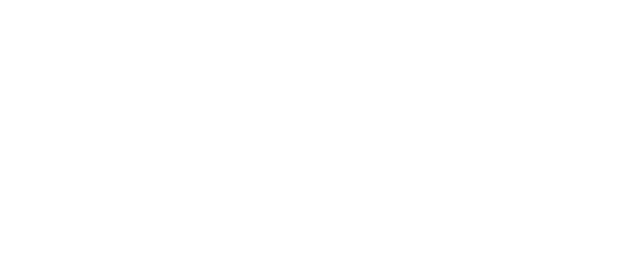
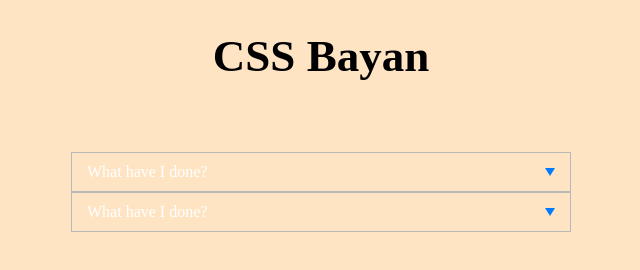
Before and after one commit to Fafalya86/cssBayan, a plain HTML site: page cssBayan/index.html in a window 1280 px wide. Shown: the whole page, without its empty margins (319-959 px from the left). Drawn offline with Linux system fonts and the light colour scheme.

Commit message:
feat: change files (Sat, Mar 11, 2023 07:44:45 PM)

```diff
--- a/cssBayan/index.html
+++ b/cssBayan/index.html
@@ -4,9 +4,30 @@
     <meta charset="UTF-8">
     <meta http-equiv="X-UA-Compatible" content="IE=edge">
     <meta name="viewport" content="width=device-width, initial-scale=1.0">
+    <link rel="stylesheet" href="style.css">
     <title>cssBayan</title>
 </head>
 <body>
+    <div class="wrapper">
+        <h1>CSS Bayan</h1>
+        <div class="bayan">
+        <div class="bayan-item">
+        <input class="bayan-input" type="checkbox" name="faq_1" id="faq_1">
+        <label class="bayan-title" for="faq_1">What have I done?</label>
+        <div class="bayan-content">
+            <img src="img/whatdone.png" alt="whatdone">
+        </div>
+        </div>
 
+        <div class="bayan-item">
+            <input class="bayan-input" type="checkbox" name="faq_2" id="faq_2">
+            <label class="bayan-title" for="faq_2">What have I done?</label>
+            <div class="bayan-content">
+                <img src="img/whatdone.png" alt="whatdone">
+            </div>
+            </div>
+
+        </div>
+    </div>
 </body>
 </html>
--- a/cssBayan/style.css
+++ b/cssBayan/style.css
@@ -0,0 +1,75 @@
+body {
+    background-color: bisque;
+}
+
+.wrapper {
+    max-width: 1920px;
+}
+
+h1 {
+    text-align: center;
+    font-size: 45px;
+    margin-bottom: 70px;
+}
+
+.bayan {
+    max-width: 500px;
+    margin: auto;
+}
+
+.bayan-item {
+    border: 1px solid #b9b9b9;
+}
+
+.bayan-title {
+    display: block;
+    padding: 10px 15px;
+    position: relative;
+    color: #fff;
+    cursor: pointer;
+    transition: background .2s ease-out;
+}
+
+.bayan-title::after {
+    content: "";
+    display: block;
+    border-style: solid;
+    border-width: 8px 5px 0 5px;
+    border-color: #007bff transparent transparent transparent;
+    position: absolute;
+    top: 50%;
+    right: 15px;
+    transform: translateY(-50%);
+}
+
+.bayan-title:hover {
+    color: blue;
+
+}
+
+.bayan-content {
+    display: none;
+    padding: 10px 135px;
+}
+
+.bayan-input {
+    width: 0;
+    height: 0;
+   -webkit-appearance: none;
+   appearance: none;
+   position: absolute;
+}
+
+.bayan-input:checked ~ .bayan-title {
+    color: blue;
+}
+
+.bayan-input:checked ~ .bayan-title::after {
+    border-style: solid;
+    border-width: 0 5px 8px 5px;
+    border-color: transparent transparent #007bff transparent;
+}
+
+.bayan-input:checked ~ .bayan-content {
+    display: block;
+}
```
Also changed, not shown: cssBayan/img/whatdone.png (added).
